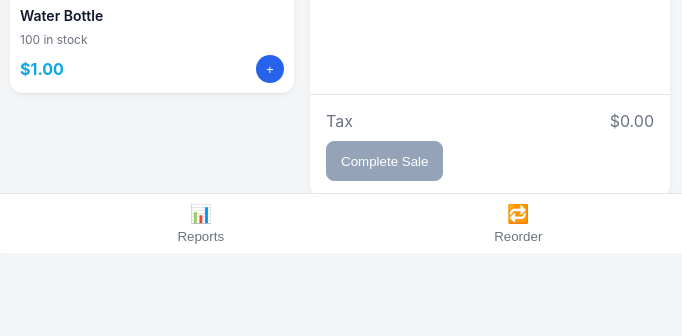
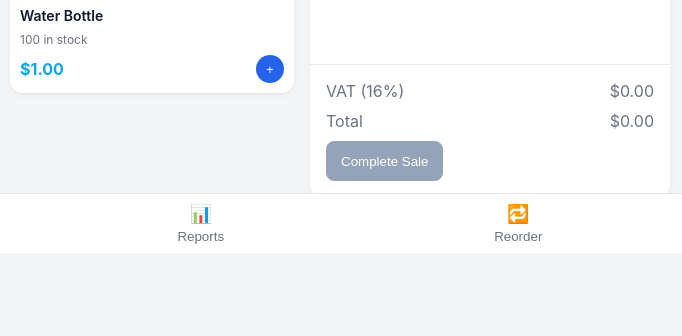
Before and after one commit to TheStormKingG/WaiaSella2.0, a website built with Vite: page index.html in a window 1280 px wide. Shown: the part 547-883 px from the top of the page, 598-1280 px from the left. Built offline with nearby package versions, Linux system fonts and the light colour scheme; files whose address does not match are found by name.

Commit message:
Add VAT (16%) label and Total field to cart footer

```diff
--- a/index.html
+++ b/index.html
@@ -30,8 +30,12 @@
             </div>
             <div class="cart-footer">
               <div class="row">
-                <span>Tax</span>
+                <span>VAT (16%)</span>
                 <span id="cartTax">$0.00</span>
+              </div>
+              <div class="row">
+                <span>Total</span>
+                <span id="cartTotal">$0.00</span>
               </div>
               <button id="completeSaleBtn" class="btn primary" disabled>Complete Sale</button>
             </div>
--- a/src/main.ts
+++ b/src/main.ts
@@ -2,7 +2,7 @@ import '../styles.css'
 
 // WaiaSella POS - Vite + TypeScript SPA
 
-const TAX_RATE = 0.0 // set to 0.07 for 7% tax if desired
+const TAX_RATE = 0.16 // 16% VAT
 const LOW_STOCK_THRESHOLD = 5
 const STORAGE_KEYS = {
   inventory: 'ws.inventory',
@@ -67,6 +67,7 @@ const productGrid = qs<HTMLDivElement>('#productGrid')
 const salesSearch = qs<HTMLInputElement>('#salesSearch')
 const cartItemsEl = qs<HTMLDivElement>('#cartItems')
 const cartTaxEl = qs<HTMLSpanElement>('#cartTax')
+const cartTotalEl = qs<HTMLSpanElement>('#cartTotal')
 const completeSaleBtn = qs<HTMLButtonElement>('#completeSaleBtn')
 
 // Inventory
@@ -174,7 +175,9 @@ function renderCart() {
     cartItemsEl.appendChild(el)
   })
   const tax = subtotal * TAX_RATE
+  const total = subtotal + tax
   cartTaxEl.textContent = fmt(tax)
+  cartTotalEl.textContent = fmt(total)
   completeSaleBtn.disabled = entries.length === 0
 }
 
```
